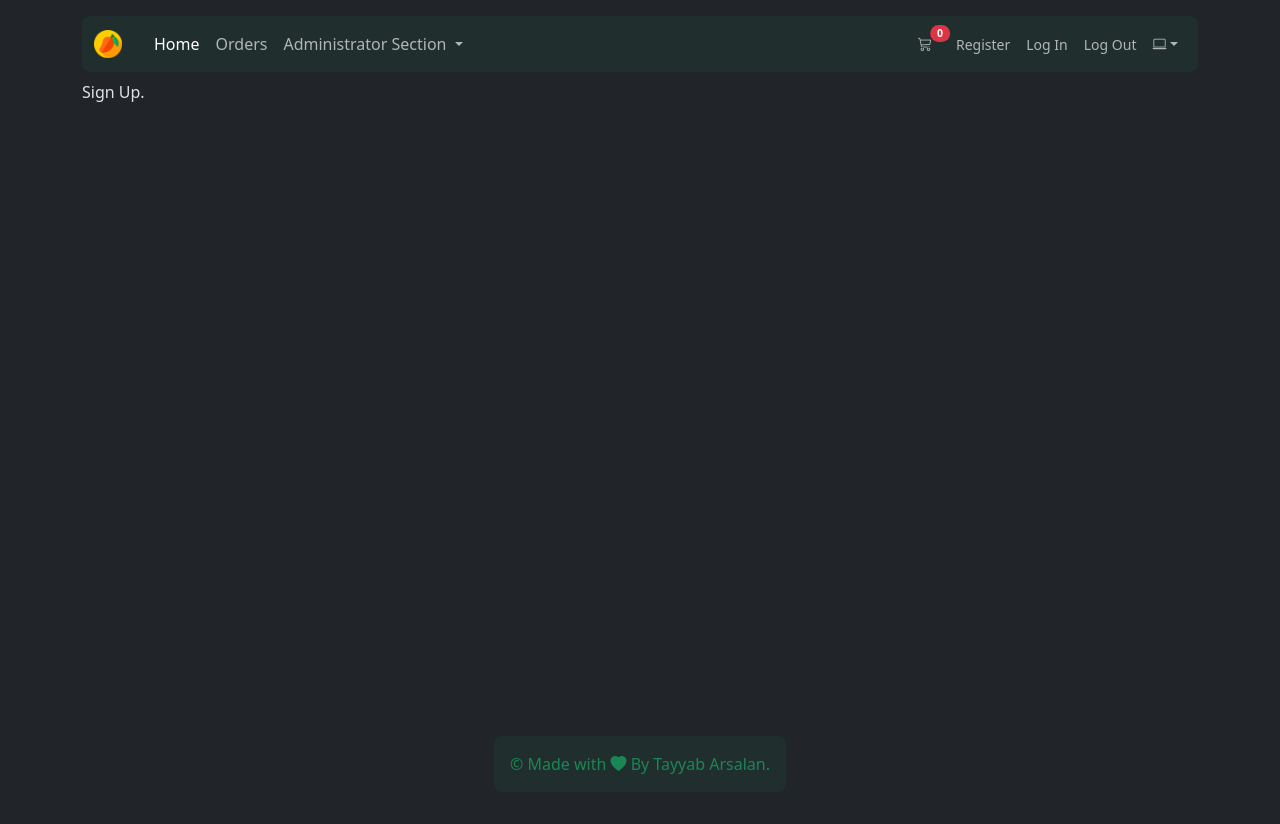
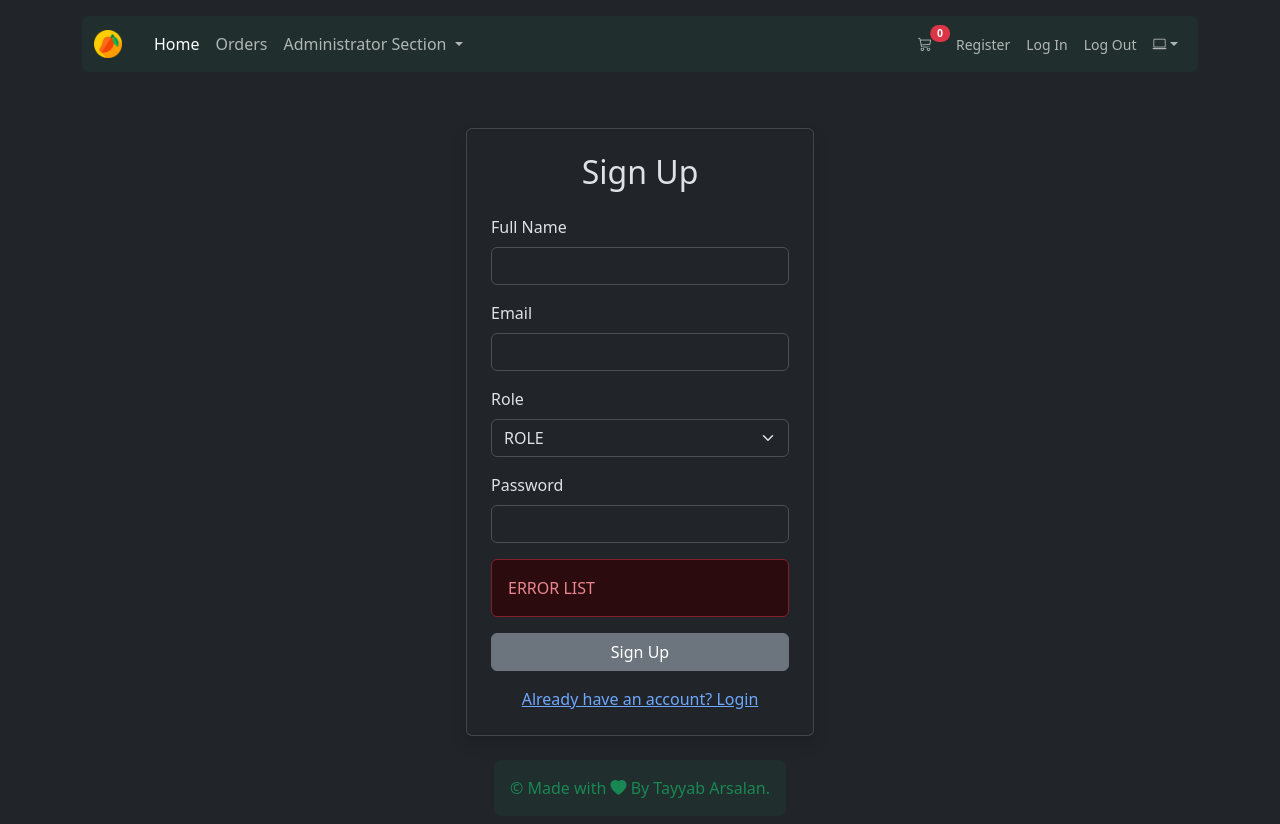
Before and after one commit to TAYYAB-BUKC/Vue---Mango-Fusion, a Vue app in the folder vue-mango-fusion/: page /sign-up in a window 1280 px wide. Before the commit the page ends 800 px from the top, so only its background shows below. Built offline with nearby package versions, Linux system fonts and the light colour scheme.

Commit message:
SignIn and SignUp views initial template added.

```diff
--- a/vue-mango-fusion/src/views/auth/SignIn.vue
+++ b/vue-mango-fusion/src/views/auth/SignIn.vue
@@ -1,3 +1,35 @@
 <template>
-    Sign In.
+
+  <div class="container mt-5">
+    <div class="row justify-content-center">
+      <div class="col-md-6 col-lg-4">
+        <div class="card shadow">
+          <div class="card-body p-4">
+            <h2 class="text-center mb-4">Sign In</h2>
+            <form>
+              <div class="mb-3">
+                <label for="email" class="form-label">Email</label>
+                <input type="email" class="form-control" id="email" />
+              </div>
+
+              <div class="mb-3">
+                <label for="password" class="form-label">Password</label>
+                <input type="password" class="form-control" id="password" />
+              </div>
+
+              <div class="alert alert-danger">
+                <span class="d-block"> ERROR LIST </span>
+              </div>
+
+              <button type="submit" class="btn btn-success w-100">Login</button>
+            </form>
+
+            <div class="text-center mt-3">
+              <a href="#">Don't have an account? Sign up</a>
+            </div>
+          </div>
+        </div>
+      </div>
+    </div>
+  </div>
 </template>
--- a/vue-mango-fusion/src/views/auth/SignUp.vue
+++ b/vue-mango-fusion/src/views/auth/SignUp.vue
@@ -1,3 +1,47 @@
 <template>
-    Sign Up.
+      <div class="container mt-5">
+        <div class="row justify-content-center">
+        <div class="col-md-6 col-lg-4">
+            <div class="card shadow">
+            <div class="card-body p-4">
+                <h2 class="text-center mb-4">Sign Up</h2>
+
+                <form>
+                <div class="mb-3">
+                    <label for="name" class="form-label">Full Name</label>
+                    <input type="text" class="form-control" id="name" />
+                </div>
+
+                <div class="mb-3">
+                    <label for="email" class="form-label">Email</label>
+                    <input type="email" class="form-control" id="email" />
+                </div>
+
+                <div class="mb-3">
+                    <label for="role" class="form-label">Role</label>
+                    <select class="form-select" id="role">
+                    <option>ROLE</option>
+                    </select>
+                </div>
+
+                <div class="mb-3">
+                    <label for="password" class="form-label">Password</label>
+                    <input type="password" class="form-control" id="password" />
+                </div>
+
+                <div class="alert alert-danger">
+                    <span class="d-block"> ERROR LIST </span>
+                </div>
+
+                <button type="submit" class="btn btn-secondary w-100">Sign Up</button>
+                </form>
+
+                <div class="text-center mt-3">
+                <a href="#">Already have an account? Login</a>
+                </div>
+            </div>
+            </div>
+        </div>
+        </div>
+    </div>
 </template>
```
